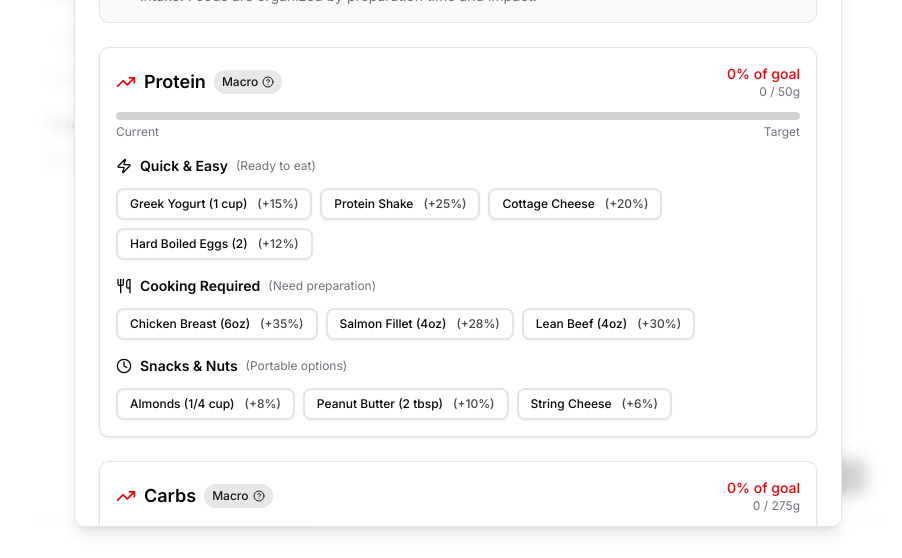
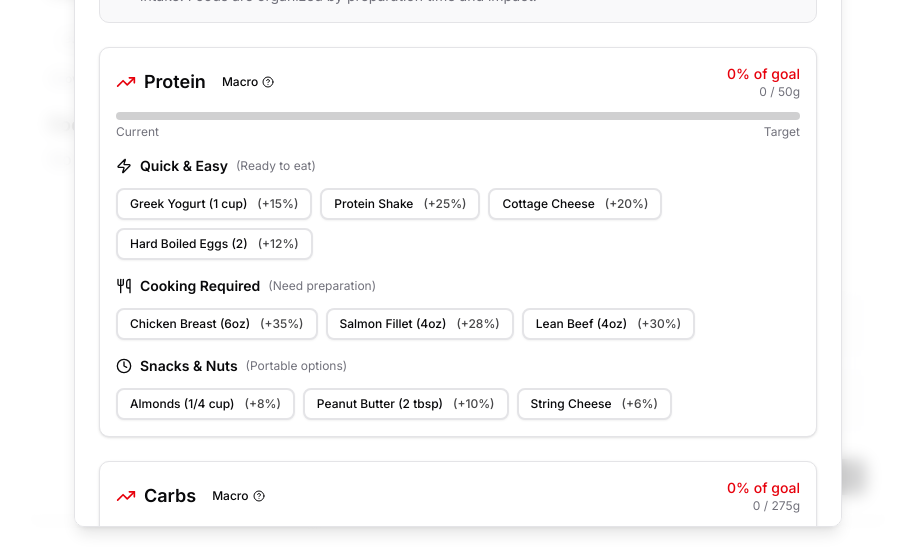
Before and after one commit to ensured/calorie-tracker, a Next.js app: page / in a window 1280 px wide. Both pictures are taken after a click on the button "Get Smart Recommendations". Shown: the part 213-771 px from the top of the page, without its empty margins (182-1084 px from the left). Built offline with nearby package versions, Linux system fonts and the light colour scheme.

Commit message:
Update RecommendationDialog component to remove background color from macro and micro labels for improved UI consistency.

```diff
--- a/app/components/RecommendationDialog.tsx
+++ b/app/components/RecommendationDialog.tsx
@@ -373,7 +373,7 @@
                         <TrendingUp className={`h-5 w-5 ${getNutrientColor(deficit.percentage)}`} />
                         {formatNutrientName(String(deficit.name))}
                         {deficit.isMacro && (
-                          <span className="inline-flex items-center px-2 py-1 rounded-full text-xs font-medium bg-primary/10 text-primary">
+                          <span className="inline-flex items-center px-2 py-1 rounded-full text-xs font-medium ">
                             Macro
                             <TooltipProvider>
                               <Tooltip>
@@ -388,7 +388,7 @@
                           </span>
                         )}
                         {!deficit.isMacro && (
-                          <span className="inline-flex items-center px-2 py-1 rounded-full text-xs font-medium bg-secondary/10 text-secondary">
+                          <span className="inline-flex items-center px-2 py-1 rounded-full text-xs font-medium y">
                             Micro
                             <TooltipProvider>
                               <Tooltip>
```
